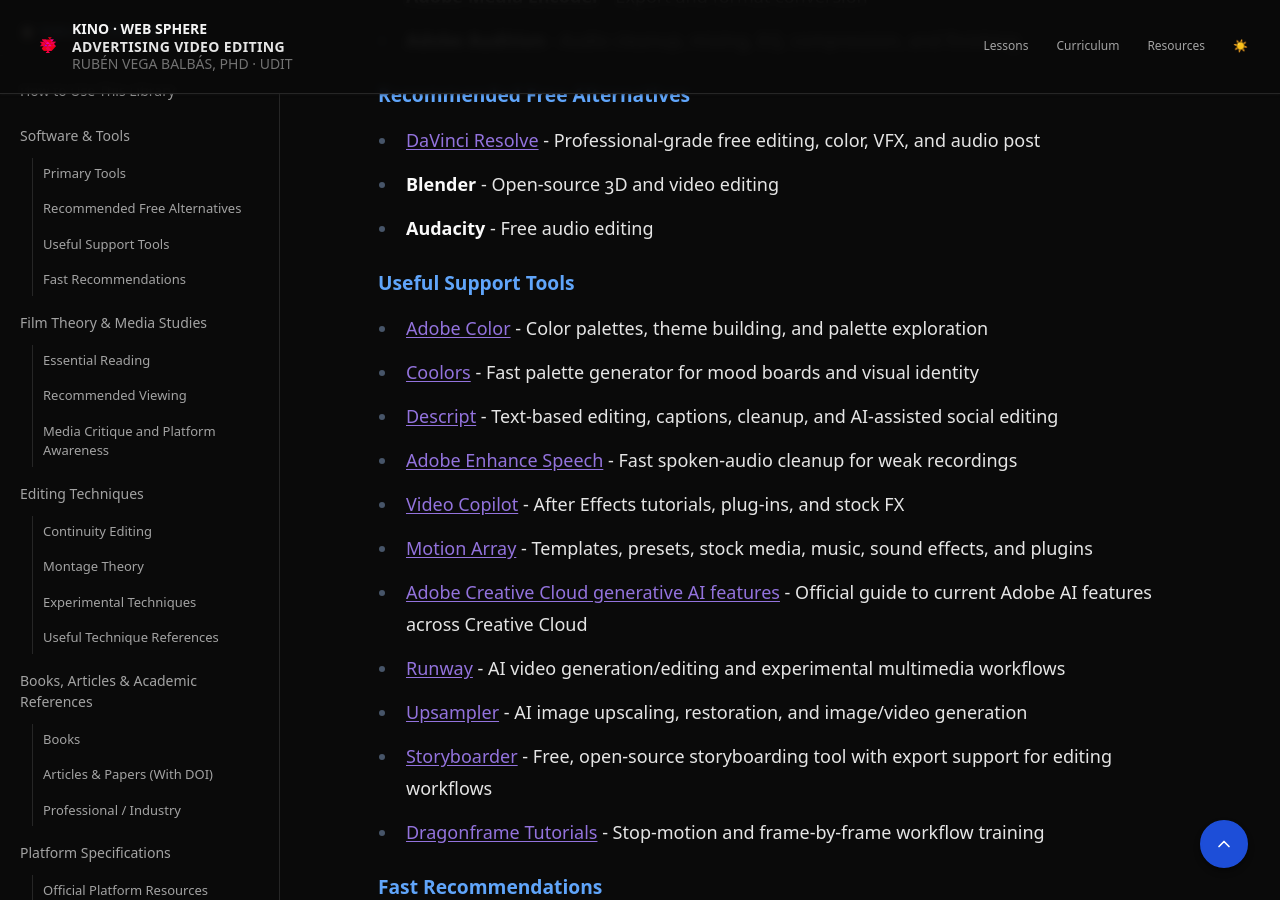
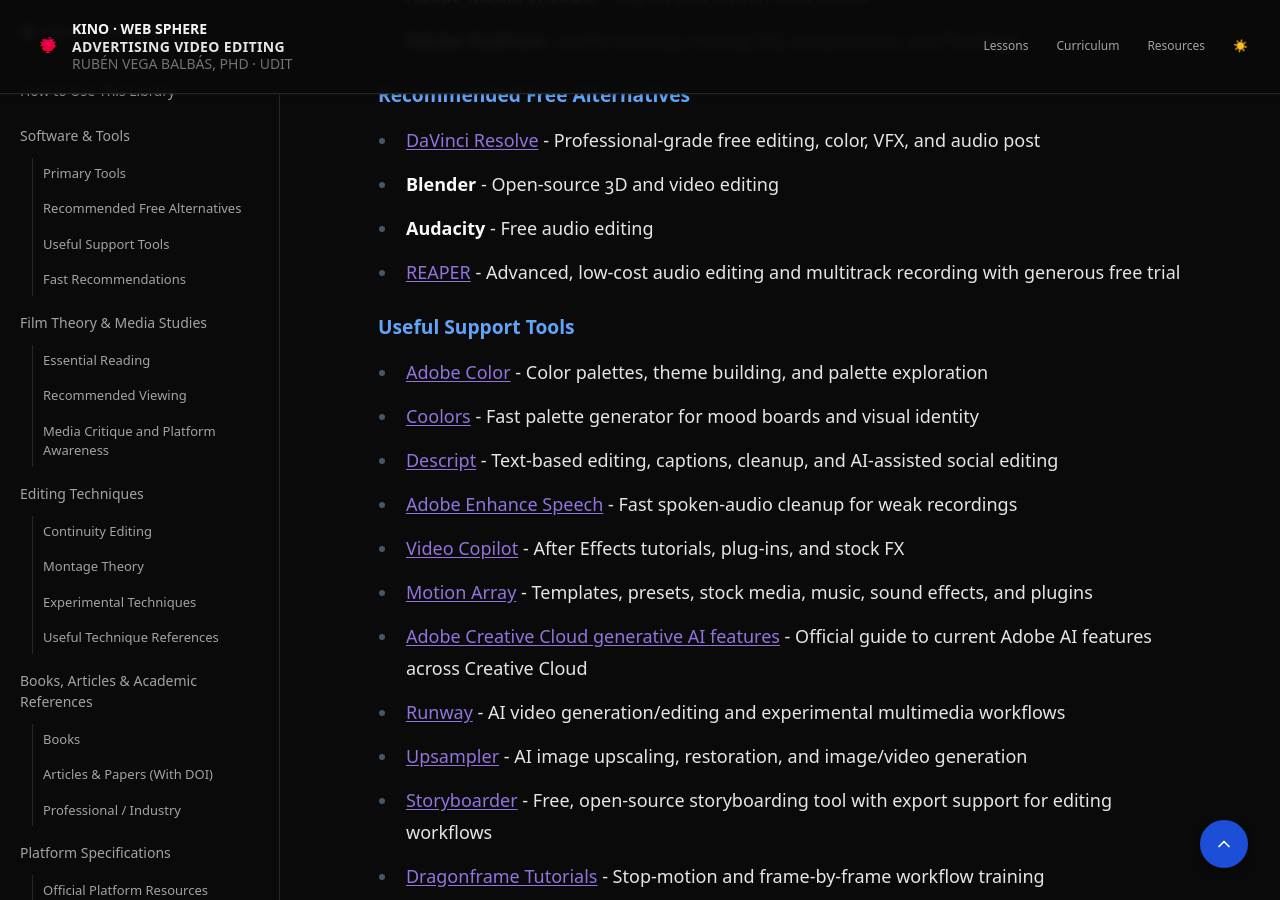
Before and after one commit to ruvebal/advertising-video_editing-udit, a Jekyll site: the page built from docs/resources.md, in a window 1280 px wide and 900 px high, scrolled down 1251 px. Built offline with Jekyll 4.4.1, drawn with Linux system fonts in a browser that asks for light colours.

Commit message:
feat: add REAPER audio editing software to resources document, enhancing the list of available tools for students

```diff
--- a/docs/resources.md
+++ b/docs/resources.md
@@ -47,6 +47,7 @@ Use it in this order:
 - **[DaVinci Resolve](https://www.blackmagicdesign.com/products/davinciresolve)** - Professional-grade free editing, color, VFX, and audio post
 - **Blender** - Open-source 3D and video editing
 - **Audacity** - Free audio editing
+- **[REAPER](https://www.reaper.fm/)** - Advanced, low-cost audio editing and multitrack recording with generous free trial
 
 ### Useful Support Tools
 
```
